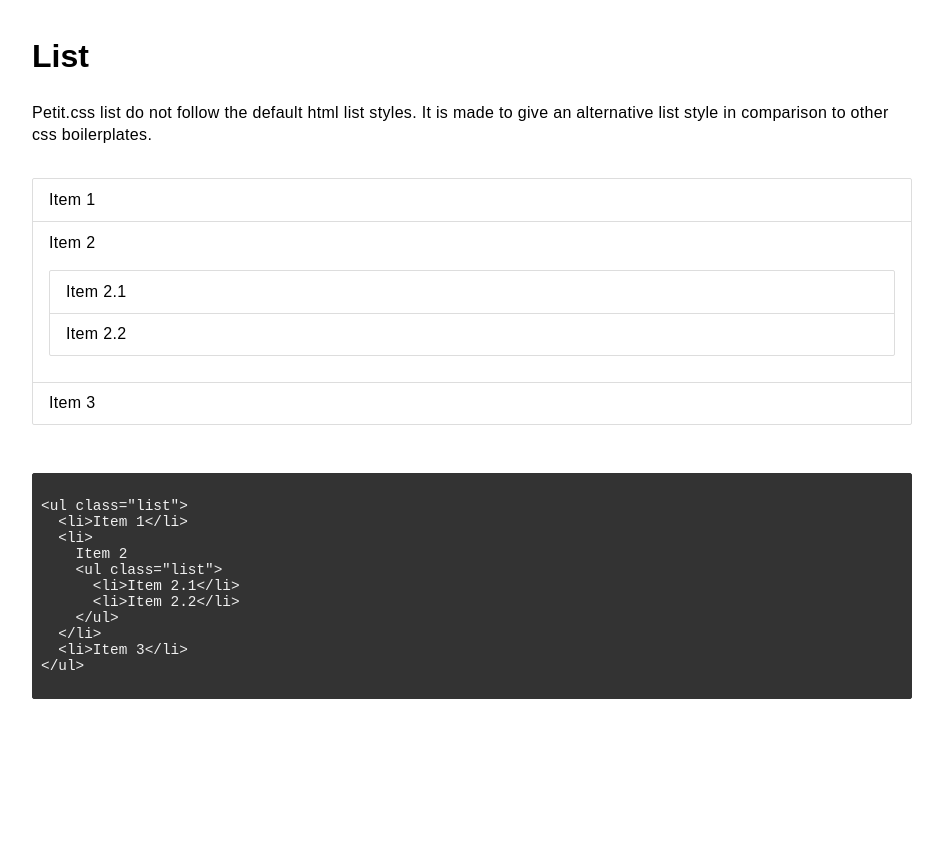
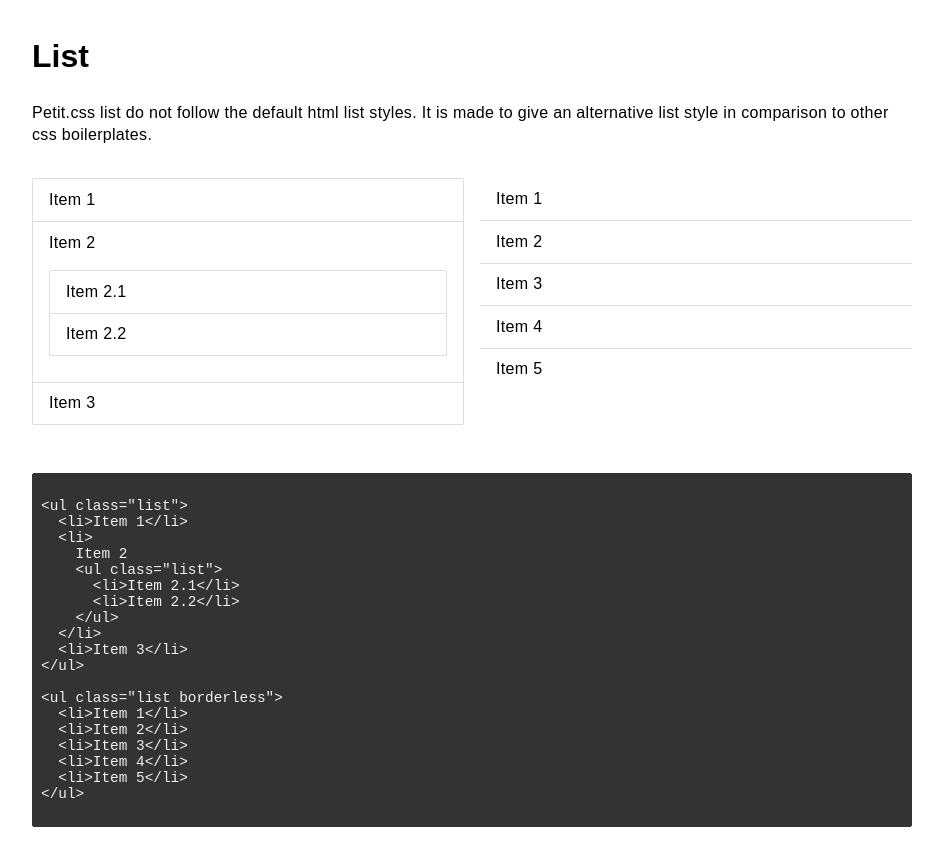
Before and after one commit to LilianAvry/petit-css, a website: page index.html in a window 1280 px wide. Shown: the part 7076-7930 px from the top of the page, without its empty margins (168-1111 px from the left). Drawn offline with Linux system fonts and the light colour scheme.

Commit message:
Add borderless class

```diff
--- a/index.html
+++ b/index.html
@@ -461,7 +461,7 @@
             Petit.css list do not follow the default html list styles. It is made to give an alternative list style in comparison to other css boilerplates.
           </p>
         </div>
-        <div class="column-12">
+        <div class="column-6">
           <ul class="list">
             <li>Item 1</li>
             <li>
@@ -472,6 +472,15 @@
               </ul>
             </li>
             <li>Item 3</li>
+          </ul>
+        </div>
+        <div class="column-6">
+          <ul class="list borderless">
+            <li>Item 1</li>
+            <li>Item 2</li>
+            <li>Item 3</li>
+            <li>Item 4</li>
+            <li>Item 5</li>
           </ul>
         </div>
         <div class="column-12">
@@ -486,6 +495,14 @@
     &lt/ul&gt
   &lt/li&gt
   &ltli&gtItem 3&lt/li&gt
+&lt/ul&gt
+
+&ltul class="list borderless"&gt
+  &ltli&gtItem 1&lt/li&gt
+  &ltli&gtItem 2&lt/li&gt
+  &ltli&gtItem 3&lt/li&gt
+  &ltli&gtItem 4&lt/li&gt
+  &ltli&gtItem 5&lt/li&gt
 &lt/ul&gt
           </code></pre>
         </div>
@@ -527,7 +544,7 @@
           </article>
         </div>
         <div class="column-4">
-          <article class="card">
+          <article class="card borderless">
             <img src="https://placedog.net/400/300/" alt="placeholder">
             <h1 class="card-title">
               Title
--- a/src/petit.css
+++ b/src/petit.css
@@ -505,3 +505,4 @@ mark {
 .text-uppercase {text-transform: uppercase;}
 .text-lowercase {text-transform: lowercase;}
 .text-primary {color: var(--primary);}
+.borderless {border-width: 0px;}
--- a/src/typography/style.css
+++ b/src/typography/style.css
@@ -31,3 +31,4 @@ mark {
 .text-uppercase {text-transform: uppercase;}
 .text-lowercase {text-transform: lowercase;}
 .text-primary {color: var(--primary);}
+.borderless {border-width: 0px;}
```
Also changed, not shown: src/card/index.html (+13 -0 lines), src/list/index.html (+11 -0 lines).
